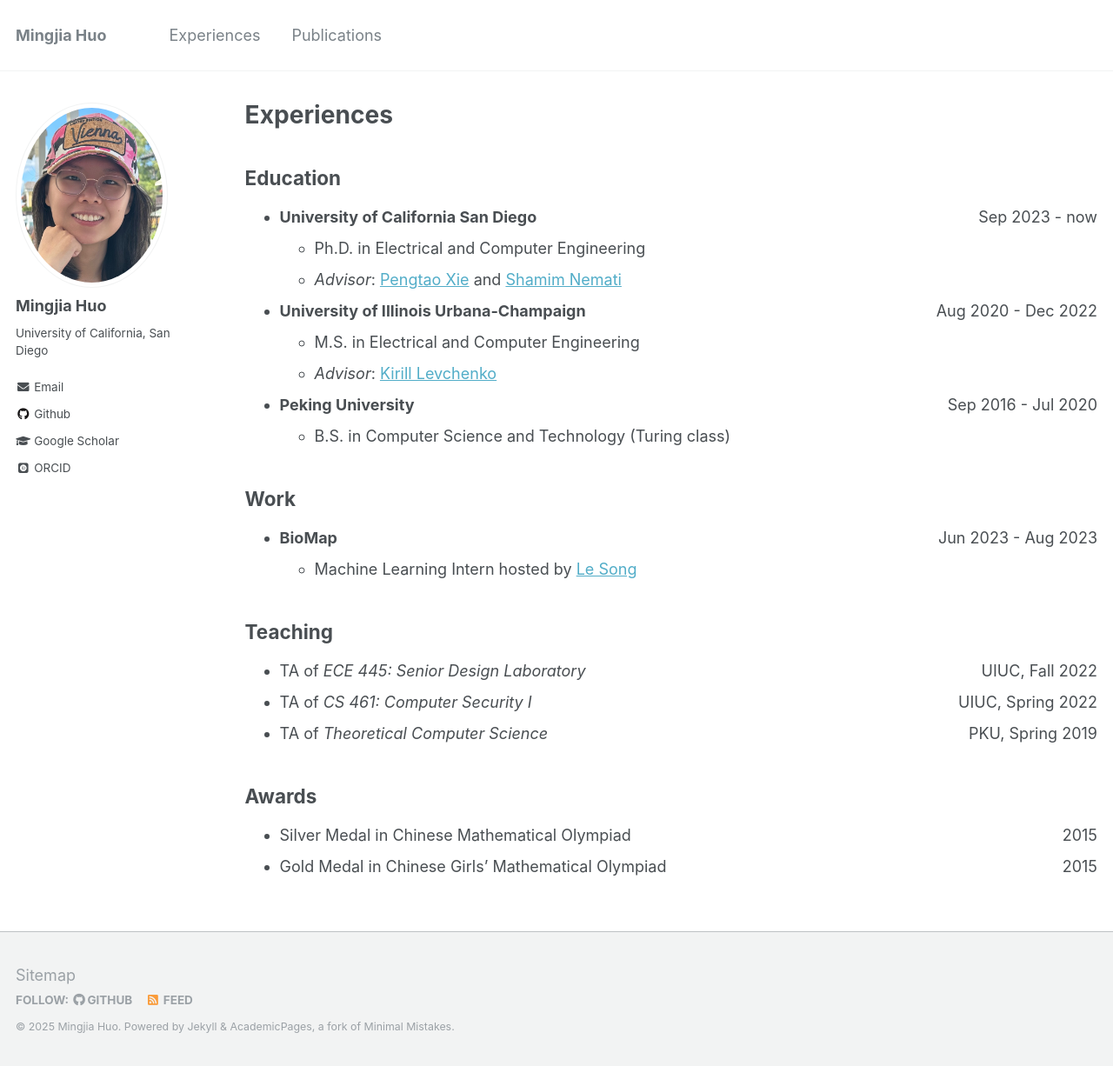
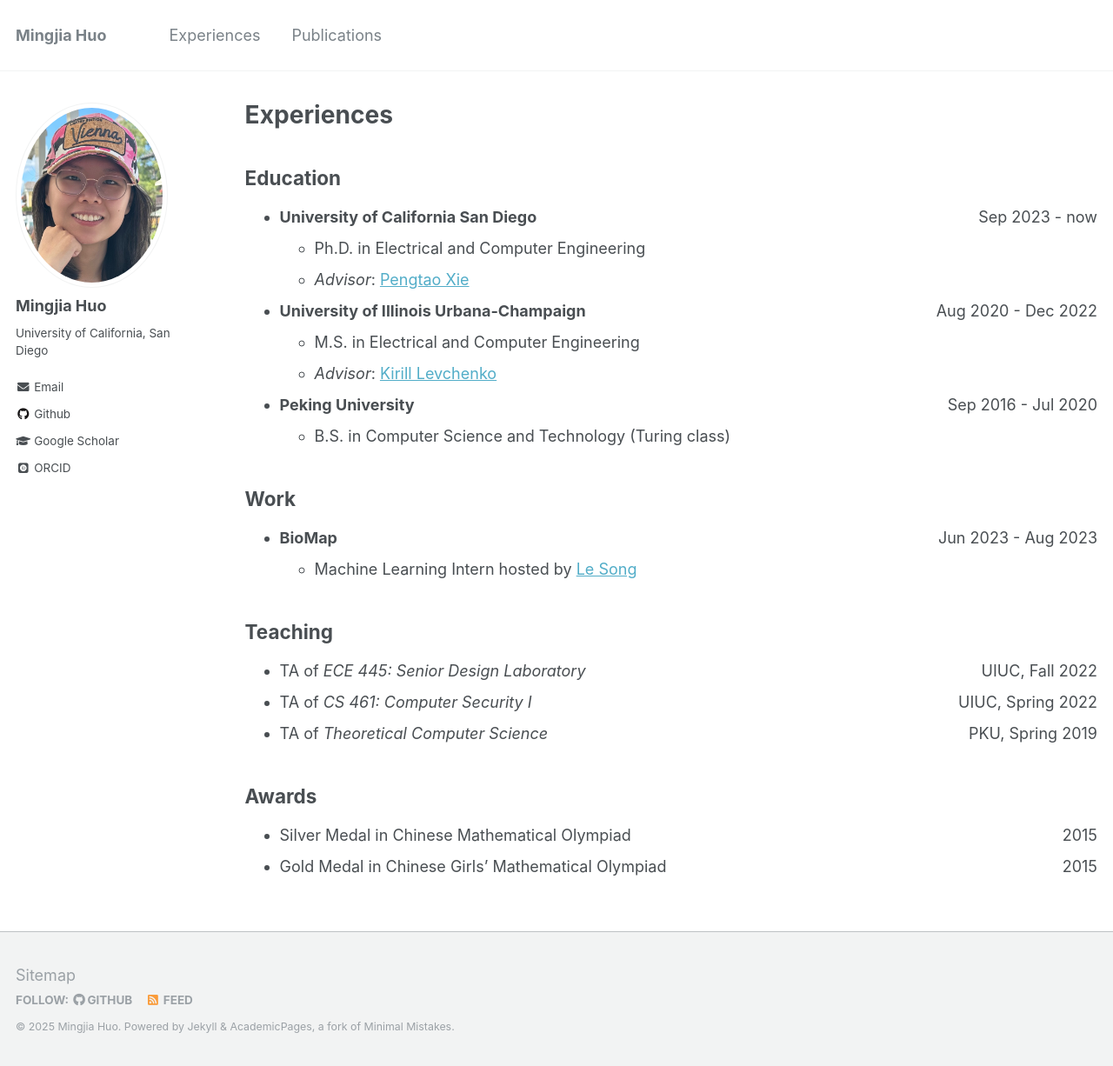
Before and after one commit to mignonjia/mignonjia.github.io, a Jekyll site: the page built from _pages/experiences.md, in a window 1280 px wide and 1226 px high. Shown: the whole window at 87% size. Built offline with Jekyll 4.4.1, drawn with Linux system fonts in a browser that asks for light colours; some web fonts are replaced.

Commit message:
experience

```diff
--- a/_pages/experiences.md
+++ b/_pages/experiences.md
@@ -8,7 +8,7 @@ author_profile: true
 ## Education
 * <b>University of California San Diego</b> <span style="float:right;"> Sep 2023 - now </span>
     * Ph.D. in Electrical and Computer Engineering
-    * <i>Advisor</i>: [Pengtao Xie](https://sites.google.com/site/pengtaoxie2008) and [Shamim Nemati](https://www.nematilab.info/)
+    * <i>Advisor</i>: [Pengtao Xie](https://sites.google.com/site/pengtaoxie2008)
 
 * <b>University of Illinois Urbana-Champaign</b> <span style="float:right;"> Aug 2020 - Dec 2022 </span>
     * M.S. in Electrical and Computer Engineering
```
